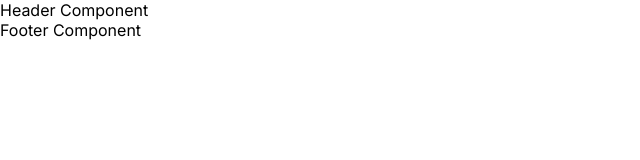
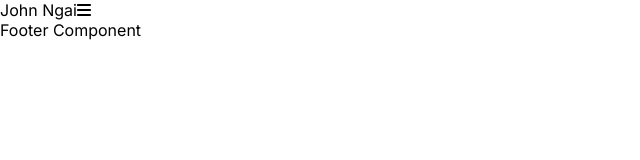
Before and after one commit to john-ngai/johnngai.com, a React (Create React App) app: page / in a window 1280 px wide. Shown: the top 160 px of the page, without its empty margins (0-640 px from the left). Built offline with nearby package versions, Linux system fonts and the light colour scheme.

Commit message:
Import FontAwesomeIcon - faBars

```diff
--- a/src/components/Header.js
+++ b/src/components/Header.js
@@ -1,5 +1,17 @@
+import { FontAwesomeIcon } from '@fortawesome/react-fontawesome'
+import { faBars } from '@fortawesome/free-solid-svg-icons'
+
 export default function Header() {
+  const menuIcon = (
+  <FontAwesomeIcon className='menu-icon'
+    icon={faBars}
+  />
+  );
+
   return (
-    <header>Header Component</header>
+    <header>
+      <span className='logo'>John Ngai</span>
+      {menuIcon}
+    </header>
   );
 }
```
